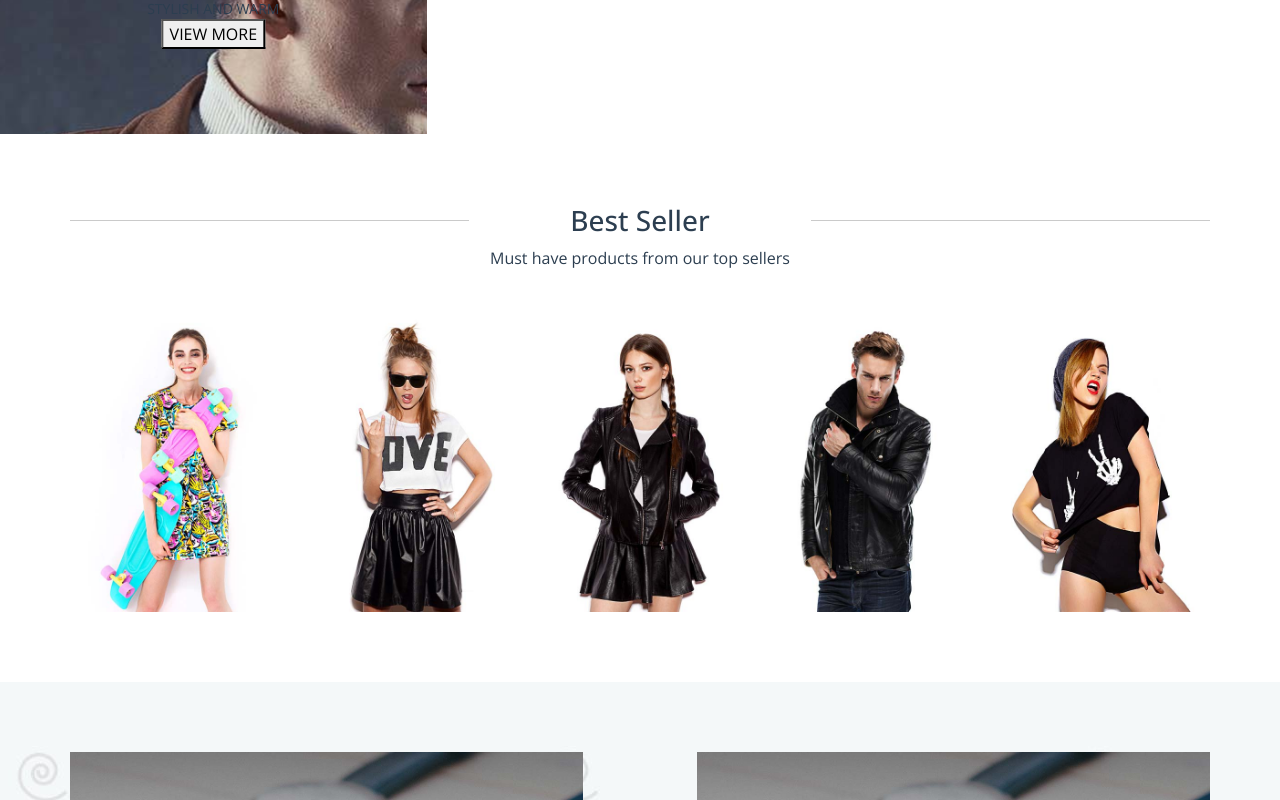
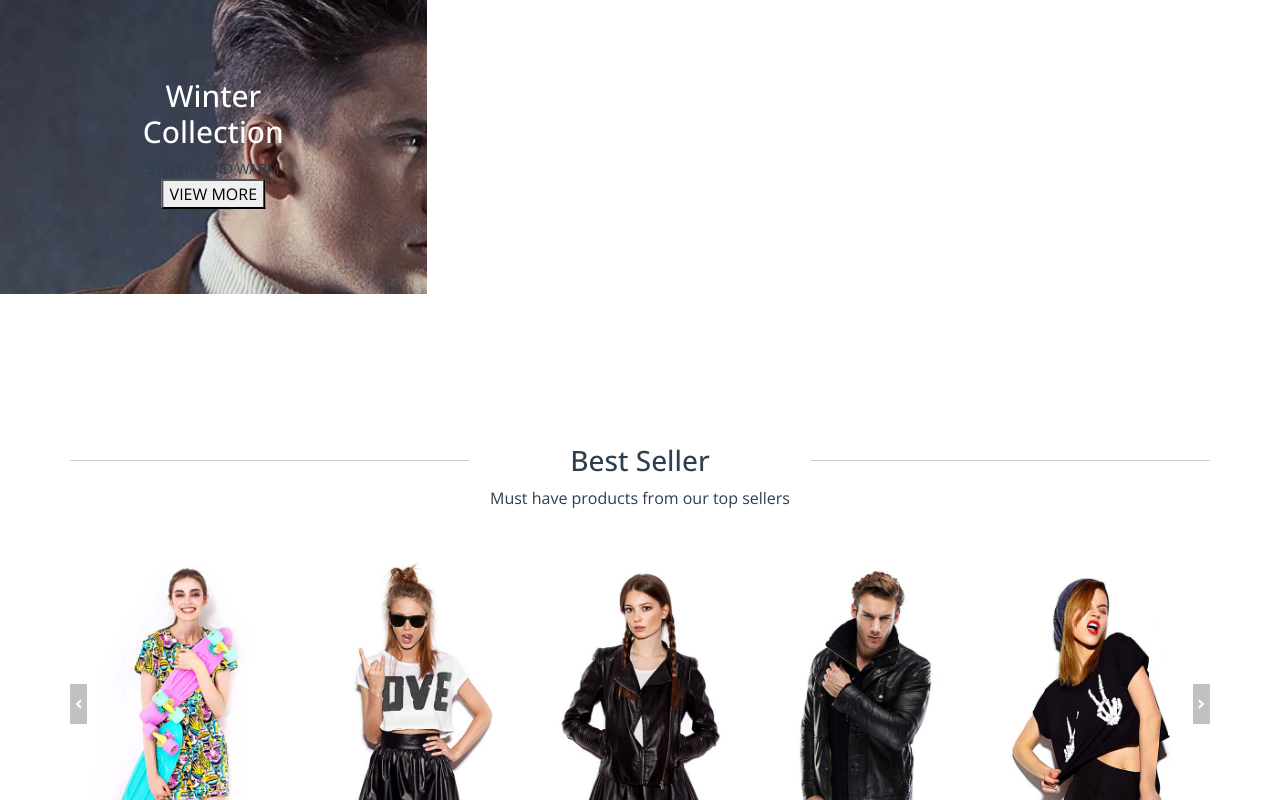
Before and after one commit to andre-cyb/proj-html-vuejs, a Vue app: page / in a window 1280 px wide. Shown: the part 1760-2560 px from the top of the page. Built offline with nearby package versions, Linux system fonts and the light colour scheme.

Commit message:
aggiunte frecce su "slider" e dettagli stile

```diff
--- /dev/null
+++ b/src/components/BannerOffer.vue
@@ -0,0 +1,35 @@
+<template>
+  <div class="offer_card text-white">
+    <img :src="image" width="100%" alt="" />
+    <div class="offer_card_content">
+      <h2>{{ offer }}</h2>
+      <p>{{ text }}</p>
+      <button>VIEW MORE</button>
+    </div>
+  </div>
+</template>
+
+<script>
+export default {
+  name: "BannerOffer",
+  props: ["offer", "text", "image"],
+};
+</script>
+
+<style lang="scss">
+.offer_card {
+  width: 45%;
+  position: relative;
+  img {
+    width: 100%;
+    height: 100%;
+  }
+  .offer_card_content {
+    position: absolute;
+    top: 50%;
+    transform: translateY(-50%);
+    text-align: start;
+    padding-left: 50px;
+  }
+}
+</style>
--- a/src/components/Main.vue
+++ b/src/components/Main.vue
@@ -70,6 +70,12 @@
           >
             <img :src="BsCard.image" alt="" />
           </div>
+          <span class="arrow_style" style="right: 0"
+            ><i class="fa fa-chevron-right" aria-hidden="true"></i
+          ></span>
+          <span class="arrow_style" style="left: 0"
+            ><i class="fa fa-chevron-left" aria-hidden="true"></i
+          ></span>
         </div>
       </div>
     </div>
@@ -79,6 +85,11 @@
     <div class="banner_offer">
       <div class="my_cont">
         <div class="offer_cont">
+          <!--  <BannerOffer
+            image="@/assets/promo_box_1_bg.jpg"
+            offer="70% Off"
+            text="Lorem ipsum dolor sit amet consectetur adipisicing elit."
+          ></BannerOffer> -->
           <div class="offer_card_1 text-white">
             <img src="@/assets/promo_box_1_bg.jpg" width="100%" alt="" />
             <div class="offer_card_content">
@@ -115,6 +126,12 @@
         >
           <img :src="NaCard.image" width="100%" alt="" />
         </div>
+        <span class="arrow_style" style="right: 0"
+          ><i class="fa fa-chevron-right" aria-hidden="true"></i
+        ></span>
+        <span class="arrow_style" style="left: 0"
+          ><i class="fa fa-chevron-left" aria-hidden="true"></i
+        ></span>
       </div>
     </div>
     <!-- -------------------------------------------------------------------------- -->
@@ -139,6 +156,7 @@
     <div class="from_blog_section">
       <div class="my_cont">
         <SectionTitle
+          class="pt-3 pb-3"
           title="From Our Blog"
           subtitle="Must have products from our top sellers"
         ></SectionTitle>
@@ -201,10 +219,11 @@
 </template>
 
 <script>
+//import BannerOffer from "./BannerOffer.vue";
 import PreviewItem from "./PreviewItem.vue";
 import SectionTitle from "./SectionTitle.vue";
 export default {
-  components: { SectionTitle, PreviewItem },
+  components: { SectionTitle, PreviewItem /* BannerOffer */ },
   name: "Header",
   props: {},
   data() {
@@ -302,7 +321,7 @@ export default {
   max-width: 1140px; //       !!DA ELIMINARE TUTTI I TAG MY_CONT!!    //
   margin: auto;
   .featured_products {
-    padding: 70px 0px;
+    padding: 150px 0px;
 
     .filter_by_gender {
       list-style: none;
@@ -352,13 +371,26 @@ export default {
   }
 }
 .bs_section {
-  padding: 70px 0px;
+  padding: 150px 0px;
   .container_bs {
+    position: relative;
     display: flex;
     .bs_card {
       width: calc(100% / 5);
       img {
         width: 100%;
+      }
+    }
+    .arrow_style {
+      position: absolute;
+
+      top: 50%;
+      transform: translateY(-50%);
+      color: white;
+      background-color: #c1c1c1;
+      i {
+        padding: 15px 5px;
+        font-size: 10px;
       }
     }
   }
@@ -389,18 +421,31 @@ export default {
         padding-left: 50px;
       }
     }
-    .offer_card_2 {
+    /* .offer_card_2 {
       width: 45%;
       background-image: url("../assets/promo_box_2_bg.jpg");
-    }
+    } */
   }
 }
 .na_section {
-  padding: 70px 0px;
+  padding: 150px 0px;
   .container_na {
+    position: relative;
     display: flex;
     .na_card {
       width: calc(100% / 5);
+    }
+    .arrow_style {
+      position: absolute;
+
+      top: 50%;
+      transform: translateY(-50%);
+      color: white;
+      background-color: #c1c1c1;
+      i {
+        padding: 15px 5px;
+        font-size: 10px;
+      }
     }
   }
 }
```
Also changed, not shown: 11 other files (tests, documents, lock files or other folders).
